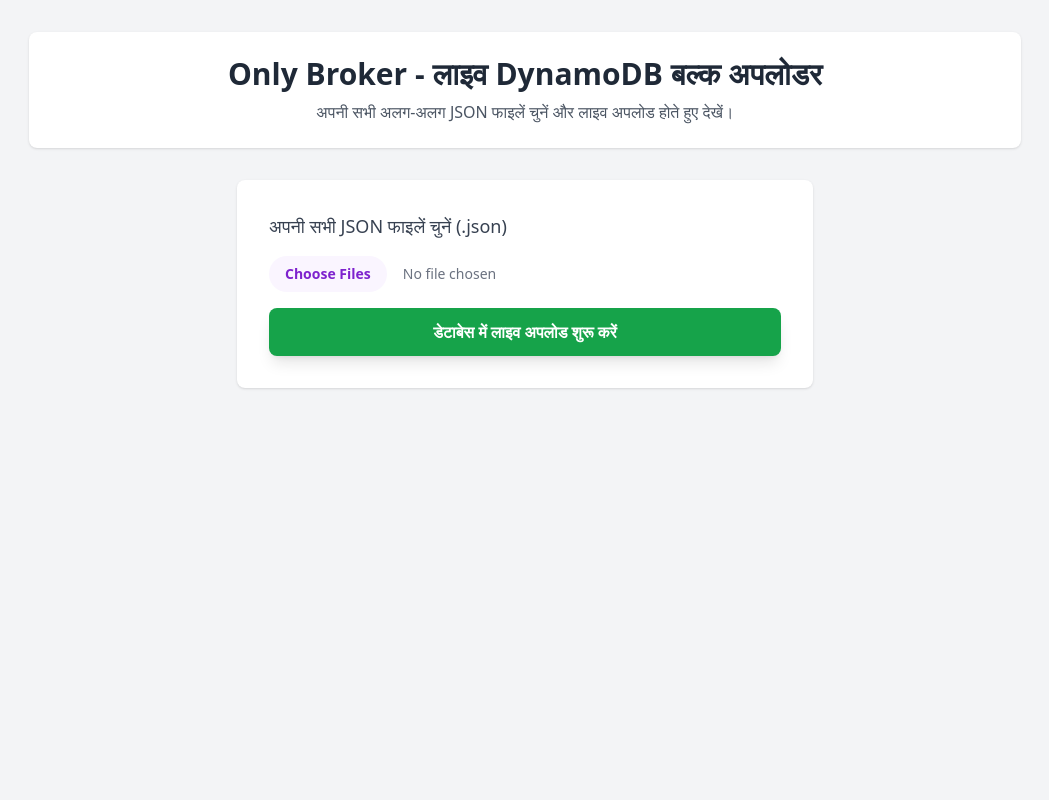
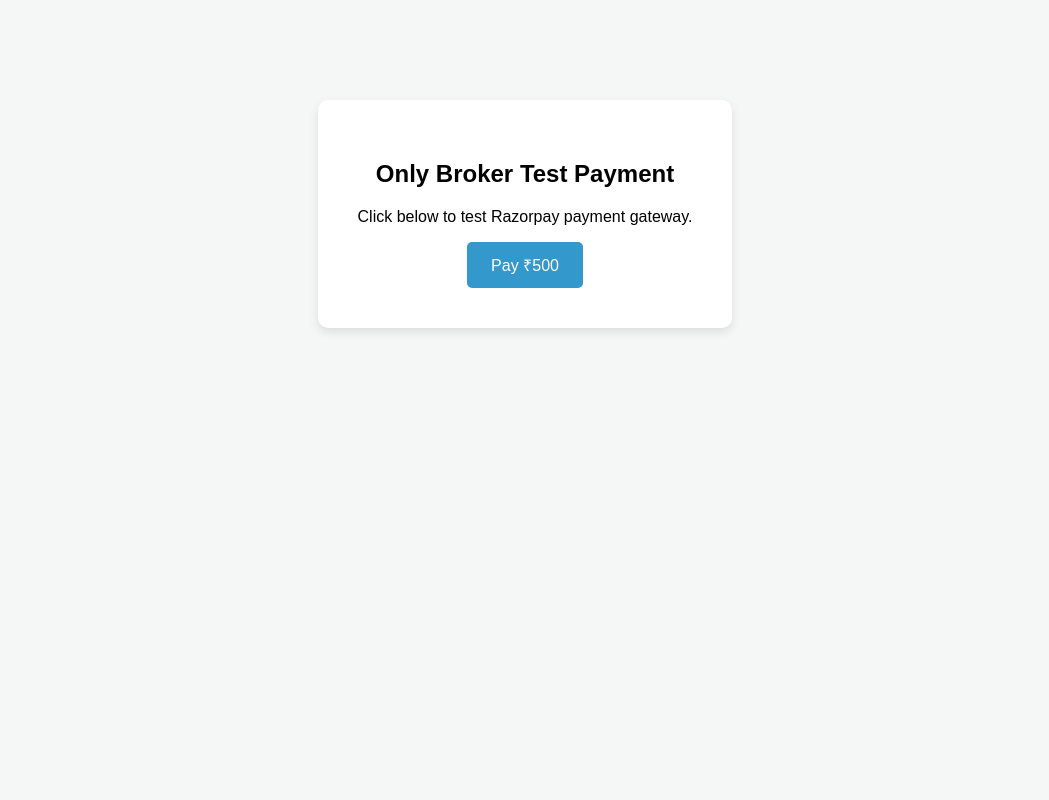
Before and after one commit to pawandevprasad03112010-crypto/S, a Flask app: page / in a window 1280 px wide. Shown: the whole page, without its empty margins (115-1164 px from the left). Run offline with Flask 3, Linux system fonts and the light colour scheme; some libraries are stand-ins or nearby versions.

Commit message:
Update index.html

```diff
--- a/templates/index.html
+++ b/templates/index.html
@@ -1,116 +1,60 @@
 <!DOCTYPE html>
-<html lang="hi">
+<html lang="en">
 <head>
     <meta charset="UTF-8">
     <meta name="viewport" content="width=device-width, initial-scale=1.0">
-    <title>Only Broker - Live DynamoDB Uploader</title>
-    <script src="https://cdn.tailwindcss.com"></script>
+    <title>Only Broker - Payment Gateway Test</title>
+    <!-- Razorpay Checkout script -->
+    <script src="https://checkout.razorpay.com/v1/checkout.js"></script>
+    <style>
+        body { font-family: Arial, sans-serif; text-align: center; margin-top: 100px; background-color: #f4f7f6; }
+        .card { background: white; padding: 40px; border-radius: 10px; display: inline-block; box-shadow: 0 4px 10px rgba(0,0,0,0.1); }
+        button { background-color: #3399cc; color: white; border: none; padding: 12px 24px; font-size: 16px; border-radius: 5px; cursor: pointer; }
+        button:hover { background-color: #2a7da8; }
+    </style>
 </head>
-<body class="bg-gray-100 min-h-screen font-sans">
-    <div class="container mx-auto px-4 py-8 max-w-5xl pb-24">
-        <header class="bg-white shadow rounded-lg p-6 mb-8 text-center">
-            <h1 class="text-3xl font-bold text-gray-800">Only Broker - लाइव DynamoDB बल्क अपलोडर</h1>
-            <p class="text-gray-600 mt-2">अपनी सभी अलग-अलग JSON फाइलें चुनें और लाइव अपलोड होते हुए देखें।</p>
-        </header>
-
-        <!-- File Selection Box -->
-        <div class="bg-white shadow rounded-lg p-8 mb-6 max-w-xl mx-auto">
-            <div class="space-y-4">
-                <label class="block text-lg font-medium text-gray-700">अपनी सभी JSON फाइलें चुनें (.json)</label>
-                <!-- multiple attribute से आप एक साथ सारी 149 फाइलें सेलेक्ट कर सकते हैं -->
-                <input type="file" id="json-files" name="files" accept=".json" multiple class="block w-full text-sm text-gray-500 file:mr-4 file:py-2 file:px-4 file:rounded-full file:border-0 file:text-sm file:font-semibold file:bg-purple-50 file:text-purple-700 hover:file:bg-purple-100">
-
-                <button onclick="startLiveUpload()" id="upload-btn" class="w-full bg-green-600 text-white font-bold py-3 px-4 rounded-lg hover:bg-green-700 transition shadow-lg">डेटाबेस में लाइव अपलोड शुरू करें</button>
-            </div>
-        </div>
-
-        <!-- Live Status & List Section -->
-        <div id="status-section" class="hidden bg-white shadow rounded-lg p-6">
-            <div class="flex justify-between items-center mb-4 border-b pb-3">
-                <h2 class="text-xl font-bold text-gray-800">लाइव अपलोड प्रोग्रेस</h2>
-                <span id="counter-badge" class="bg-purple-100 text-purple-800 font-bold px-4 py-1 rounded-full text-sm">कुल फाइलें: 0</span>
-            </div>
-
-            <div id="file-list-container" class="space-y-2 max-h-[500px] overflow-y-auto pr-2">
-                <!-- Live rows will appear here -->
-            </div>
-        </div>
+<body>
+    <div class="card">
+        <h2>Only Broker Test Payment</h2>
+        <p>Click below to test Razorpay payment gateway.</p>
+        <button id="pay-btn">Pay ₹500</button>
     </div>
 
     <script>
-        async function startLiveUpload() {
-            const fileInput = document.getElementById('json-files');
-            if (fileInput.files.length === 0) {
-                alert('कृपया पहले कम से कम एक JSON फाइल चुनें!');
+        document.getElementById('pay-btn').onclick = async function (e) {
+            // 1. Backend से Order ID मंगवाएं
+            const response = await fetch('/create-order', { method: 'POST' });
+            const order = await response.json();
+
+            if (order.error) {
+                alert("Error creating order: " + order.error);
                 return;
             }
 
-            const files = fileInput.files;
-            const container = document.getElementById('file-list-container');
-            const statusSection = document.getElementById('status-section');
-            const counterBadge = document.getElementById('counter-badge');
-            const uploadBtn = document.getElementById('upload-btn');
+            // 2. Razorpay Checkout Options सेट करें
+            var options = {
+                "key": "{{ key_id }}",
+                "amount": order.amount,
+                "currency": order.currency,
+                "name": "Only Broker",
+                "description": "Property Listing Test Payment",
+                "order_id": order.id,
+                "handler": function (response){
+                    alert("Payment Successful! Payment ID: " + response.razorpay_payment_id);
+                },
+                "prefill": {
+                    "name": "Hewantee Devi",
+                    "email": "pawandevprasad@gmail.com",
+                    "contact": "8131869049"
+                },
+                "theme": {
+                    "color": "#3399cc"
+                }
+            };
 
-            container.innerHTML = '';
-            statusSection.classList.remove('hidden');
-            uploadBtn.disabled = true;
-            uploadBtn.classList.add('opacity-50');
-            counterBadge.textContent = `कुल फाइलें: ${files.length}`;
-
-            // Create UI rows for each file
-            const fileRows = [];
-            for (let i = 0; i < files.length; i++) {
-                const file = files[i];
-                const rowId = `file-row-${i}`;
-                container.innerHTML += `
-                    <div id="${rowId}" class="flex items-center justify-between p-3 bg-gray-50 border rounded-lg text-sm">
-                        <div class="truncate w-1/2 font-mono text-gray-700">${file.name}</div>
-                        <div class="text-xs text-gray-500 property-id-text">ID: स्कैन हो रहा है...</div>
-                        <div class="status-badge px-3 py-1 rounded text-xs font-bold bg-yellow-100 text-yellow-800">पेंडिंग...</div>
-                    </div>
-                `;
-                fileRows.push({ file, rowId });
-            }
-
-            // Process files one by one or in small batches for real-time visual feedback
-            for (let i = 0; i < fileRows.length; i++) {
-                const { file, rowId } = fileRows[i];
-                const rowElement = document.getElementById(rowId);
-                const statusBadge = rowElement.querySelector('.status-badge');
-                const idText = rowElement.querySelector('.property-id-text');
-
-                statusBadge.className = "status-badge px-3 py-1 rounded text-xs font-bold bg-blue-100 text-blue-800 animate-pulse";
-                statusBadge.textContent = "अपलोड हो रहा है...";
-
-                try {
-                    const formData = new FormData();
-                    formData.append('file', file);
-
-                    const response = await fetch('/upload-single', {
-                        method: 'POST',
-                        body: formData
-                    });
-
-                    const result = await response.json();
-
-                    if (response.ok) {
-                        idText.textContent = `ID: ${result.property_id}`;
-                        statusBadge.className = "status-badge px-3 py-1 rounded text-xs font-bold bg-green-100 text-green-800";
-                        statusBadge.textContent = "सफल ✔";
-                    } else {
-                        statusBadge.className = "status-badge px-3 py-1 rounded text-xs font-bold bg-red-100 text-red-800";
-                        statusBadge.textContent = "विफल ✖";
-                        idText.textContent = `एरर: ${result.detail || 'अज्ञात'}`;
-                    }
-                } catch (err) {
-                    statusBadge.className = "status-badge px-3 py-1 rounded text-xs font-bold bg-red-100 text-red-800";
-                    statusBadge.textContent = "त्रुटि ✖";
-                }
-            }
-
-            uploadBtn.disabled = false;
-            uploadBtn.classList.remove('opacity-50');
-            alert('सभी फाइलों का लाइव अपलोड प्रोसेस पूरा हो गया है!');
+            var rzp1 = new Razorpay(options);
+            rzp1.open();
+            e.preventDefault();
         }
     </script>
 </body>
```
